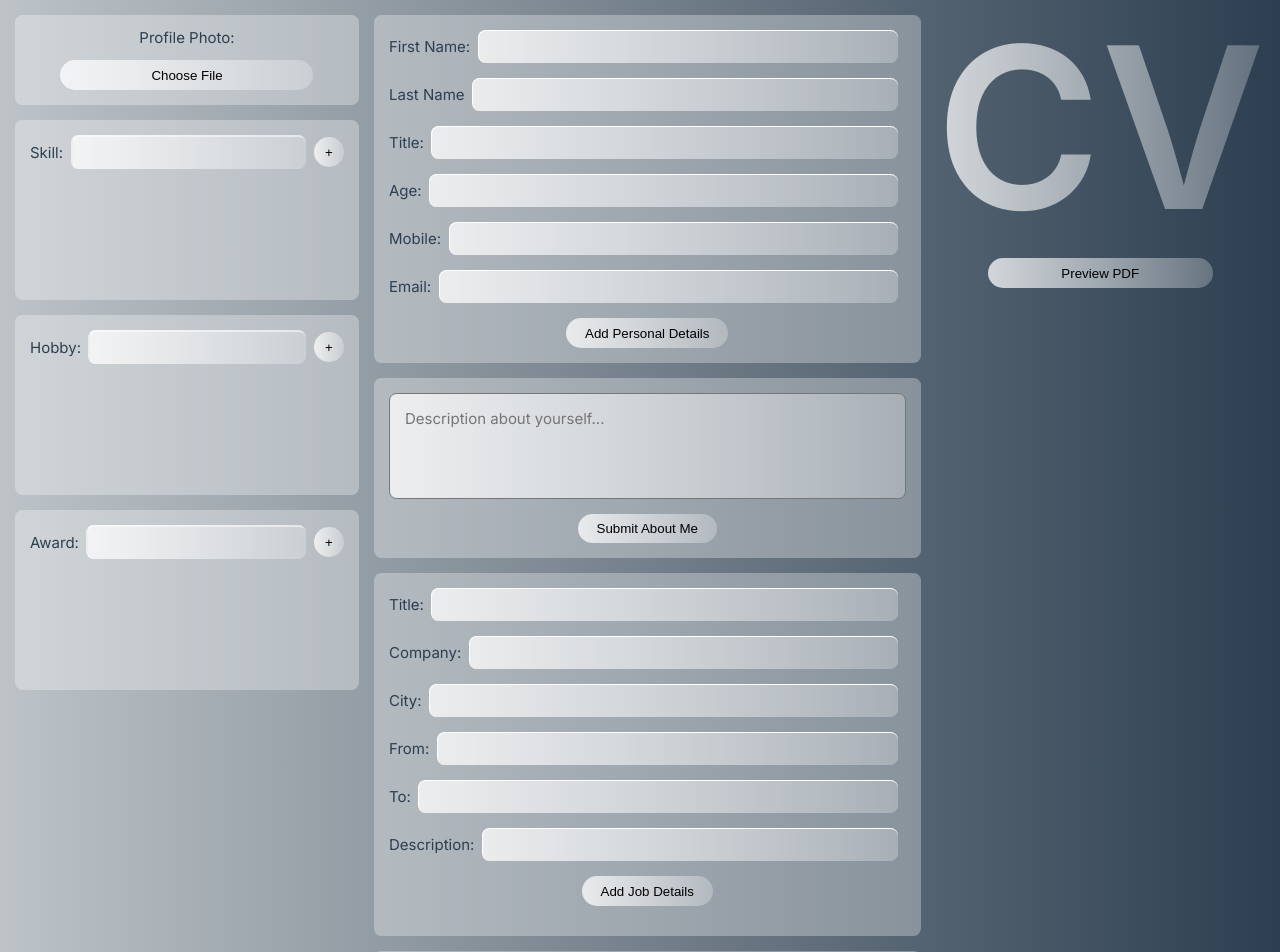
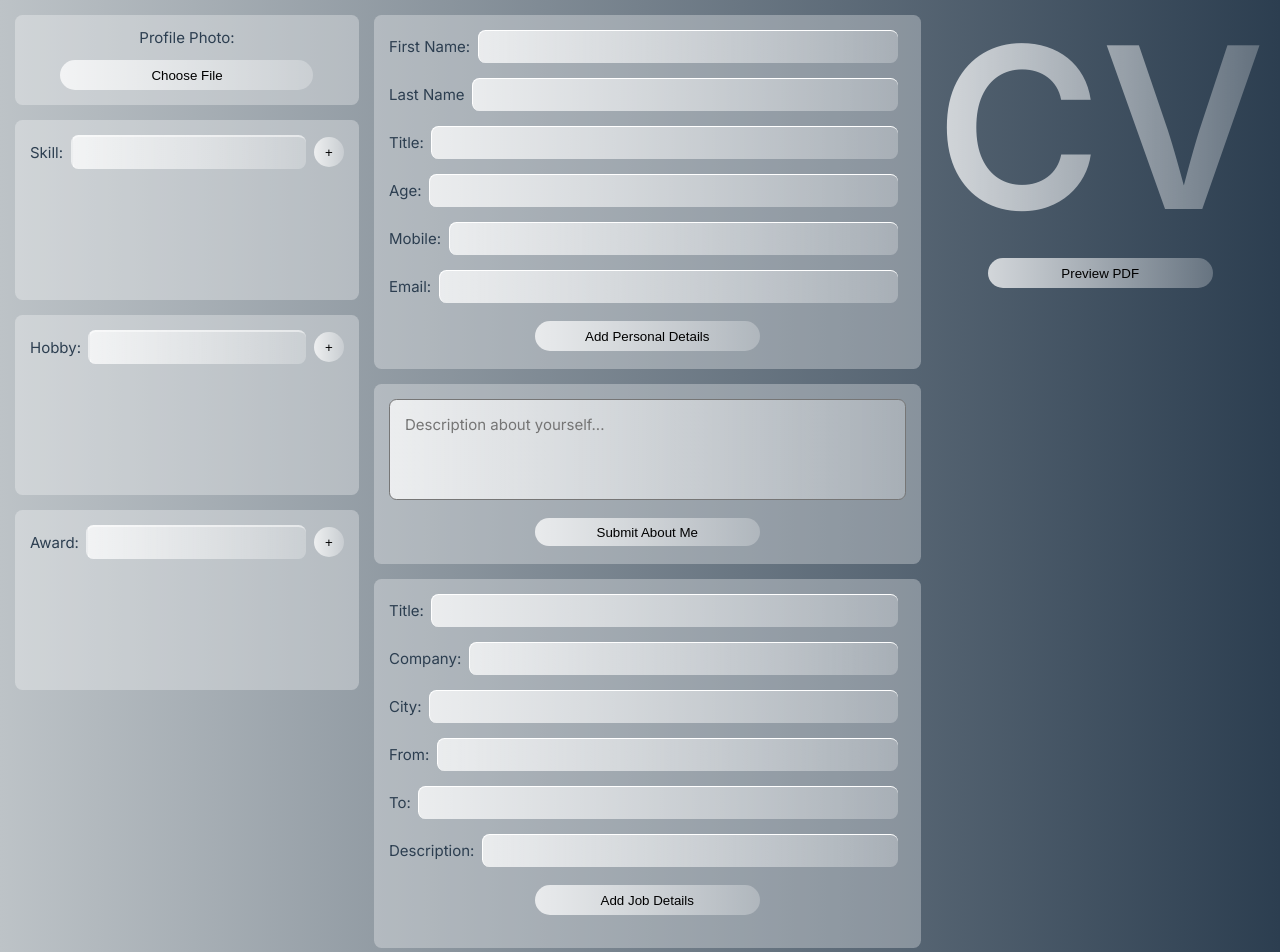
Before and after one commit to Vyonyx/cv-maker, a React (Create React App) app: page / in a window 1280 px wide. Shown: the top 952 px of the page. Built offline with nearby package versions, Linux system fonts and the light colour scheme.

Commit message:
Primary form submit button styles made consistent.

```diff
--- a/src/components/AboutMe.js
+++ b/src/components/AboutMe.js
@@ -1,6 +1,7 @@
 import React, { Component } from "react";
 import { StyledMainForm } from "./styles/StyledForms.styled";
 import { StyledTextArea } from "./styles/AboutMe.styled";
+import { NavButtons } from "./GeneralComponents";
 
 export class AboutMe extends Component {
   state = {
@@ -27,7 +28,7 @@ export class AboutMe extends Component {
           currentValue={this.state.aboutMe}
           submittedValue={this.props.submittedValue}
         ></StyledTextArea>
-        <button>Submit About Me</button>
+        <NavButtons>Submit About Me</NavButtons>
       </StyledMainForm>
     );
   }
--- a/src/components/JobForm.js
+++ b/src/components/JobForm.js
@@ -1,5 +1,6 @@
 import uniqid from "uniqid";
 import { ListForm } from "./FormMethods";
+import { NavButtons } from "./GeneralComponents";
 import { ListInput } from "./Inputs";
 
 import { StyledMainForm, StyledHistory } from "./styles/StyledForms.styled";
@@ -68,7 +69,7 @@ class JobForm extends ListForm {
           subState={"template"}
           updateFunction={this.updateTemplate}
         />
-        <button>Add Job Details</button>
+        <NavButtons>Add Job Details</NavButtons>
         <StyledHistory>
           {history.length > 0 &&
             history.map((item) => {
--- a/src/components/PersonalForm.js
+++ b/src/components/PersonalForm.js
@@ -1,5 +1,6 @@
 import { Form } from "./FormMethods";
 import { Input } from './Inputs'
+import { NavButtons } from './GeneralComponents'
 
 import { StyledMainForm } from './styles/StyledForms.styled'
 
@@ -65,7 +66,7 @@ class PersonalForm extends Form {
                 defaultValue={email}
                 submittedValue={submittedEmail}
             />
-            <button>Add Personal Details</button>
+            <NavButtons>Add Personal Details</NavButtons>
             </StyledMainForm>
         )
     }
--- a/src/components/SchoolForm.js
+++ b/src/components/SchoolForm.js
@@ -1,6 +1,7 @@
 import uniqid from "uniqid";
 import { ListForm } from "./FormMethods";
 import { ListInput } from "./Inputs";
+import { NavButtons } from "./GeneralComponents";
 
 import { StyledMainForm, StyledHistory } from "./styles/StyledForms.styled";
 
@@ -68,7 +69,7 @@ class SchoolForm extends ListForm {
           subState={"template"}
           updateFunction={this.updateTemplate}
         />
-        <button>Add School Details</button>
+        <NavButtons>Add School Details</NavButtons>
         <StyledHistory>
           {history.length > 0 &&
             history.map((item) => {
--- a/src/components/styles/StyledForms.styled.js
+++ b/src/components/styles/StyledForms.styled.js
@@ -1,25 +1,25 @@
-import styled from "styled-components"
+import styled from "styled-components";
 
 export const StyledSecondaryForm = styled.form`
   color: ${({ theme }) => theme.colors.mainBlue};
   background: ${({ theme }) => theme.colors.formBG};
   padding: 1rem;
-    border-radius: .5rem;
+  border-radius: 0.5rem;
   min-height: 150px;
   display: flex;
   flex-direction: column;
   gap: 1rem;
 
   label {
-        color: ${({ theme }) => theme.colors.mainBlue}
+    color: ${({ theme }) => theme.colors.mainBlue};
   }
 
   input {
     background: ${({ theme }) => theme.gradient.inputField};
     border: none;
-        border-top: 2px solid rgba(255, 255, 255, .5);
-        border-left: 2px solid rgba(255, 255, 255, .5);
-        border-radius: .5rem;
+    border-top: 2px solid rgba(255, 255, 255, 0.5);
+    border-left: 2px solid rgba(255, 255, 255, 0.5);
+    border-radius: 0.5rem;
     height: 2rem;
     font-size: 1rem;
     padding-left: 1rem;
@@ -32,20 +32,20 @@ export const StyledSecondaryForm = styled.form`
     border: none;
     background: ${({ theme }) => theme.gradient.inputField};
   }
-`
+`;
 
 export const StyledMainForm = styled.form`
   color: ${({ theme }) => theme.colors.mainBlue};
   background: ${({ theme }) => theme.colors.formBG};
   padding: 1rem;
-    border-radius: .5rem;
+  border-radius: 0.5rem;
   min-height: 150px;
   display: flex;
   flex-direction: column;
   gap: 1rem;
 
   label {
-        color: ${({ theme }) => theme.colors.mainBlue}
+    color: ${({ theme }) => theme.colors.mainBlue};
   }
 
   input {
@@ -53,22 +53,12 @@ export const StyledMainForm = styled.form`
     border: none;
     border-top: 1px solid rgba(255, 255, 255, 1);
     border-left: 1px solid rgba(255, 255, 255, 1);
-        border-radius: .5rem;
+    border-radius: 0.5rem;
     height: 2rem;
     font-size: 1rem;
     padding-left: 1rem;
   }
-
-    button {
-        max-width: 70%;
-        height: 2rem;
-        align-self: center;
-        padding: 0 1.25rem;
-        border-radius: 1rem;
-        border: none;
-        background: ${({ theme }) => theme.gradient.inputField};
-    }
-`
+`;
 
 export const StyledHistory = styled.ul`
   display: flex;
@@ -91,7 +81,6 @@ export const StyledHistory = styled.ul`
     background: ${({ theme }) => theme.gradient.inverseMain};
 
     button {
-
       width: 1.5rem;
       height: 1.5rem;
       padding: 0;
@@ -104,4 +93,4 @@ export const StyledHistory = styled.ul`
       }
     }
   }
-`
+`;
```
Lines whose indentation alone changed are shown as unchanged.
